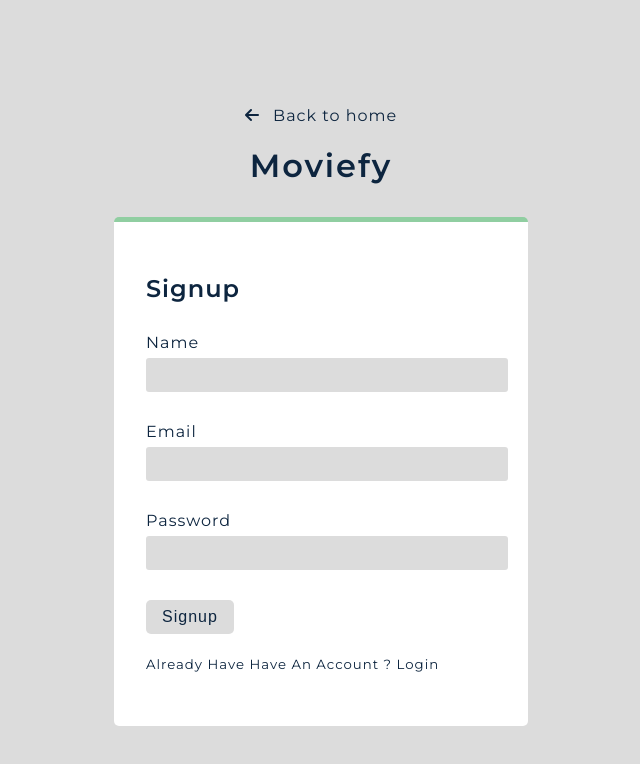
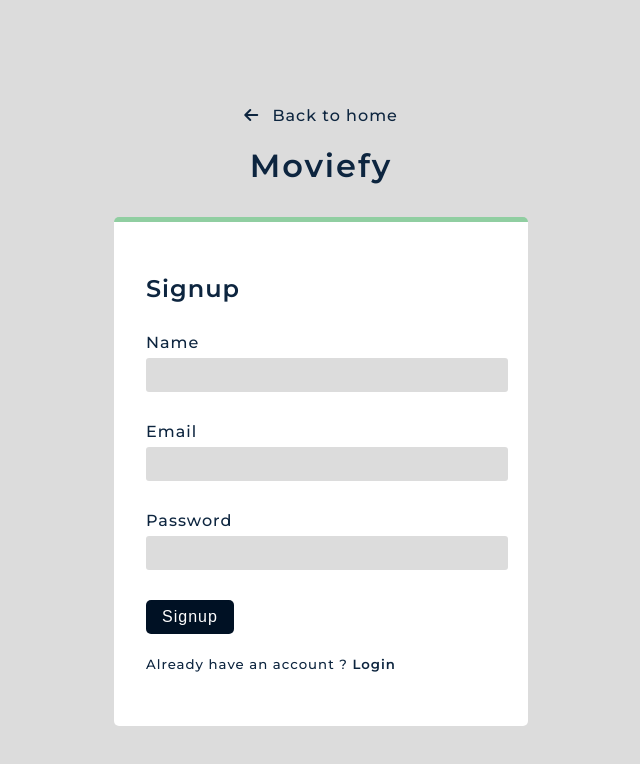
Before and after one commit to ksb-dev/moviefy-react-node, a React (Create React App) app in the folder client/: page /signup in a window 1280 px wide. Shown: the top 764 px of the page, without its empty margins (319-959 px from the left). Built offline with nearby package versions, Linux system fonts and the light colour scheme; no server answers.

Commit message:
Initial Commit

```diff
--- a/client/src/components/Pagination/_pagination.scss
+++ b/client/src/components/Pagination/_pagination.scss
@@ -30,6 +30,10 @@
       margin: 0.5rem;
       cursor: pointer;
       border-radius: 50%;
+    }
+
+    .paginationItem:hover {
+      transform: scale(1.1);
     }
   }
 }
--- a/client/src/pages/Login/Login.js
+++ b/client/src/pages/Login/Login.js
@@ -101,7 +101,7 @@ export default function Login () {
         }
       >
         <h2 className={toggleMode === 'white' ? ' darkColor1' : ' lightColor1'}>
-          login
+          Login
         </h2>
 
         <label className='login__form-label'>
@@ -112,7 +112,7 @@ export default function Login () {
                 : 'login__form-label-email lightColor1'
             }
           >
-            email
+            Email
           </span>
           <input
             className={
@@ -135,7 +135,7 @@ export default function Login () {
                   : 'login__form-label-password lightColor1'
               }
             >
-              password
+              Password
             </span>
             {password && !show && (
               <i
@@ -175,8 +175,8 @@ export default function Login () {
           <button
             className={
               toggleMode === 'white'
-                ? 'login__form-btn lightBg2 darkColor1'
-                : 'login__form-btn darkBg2 lightColor1'
+                ? 'login__form-btn darkBg2 lightColor1'
+                : 'login__form-btn lightBg2 darkColor1'
             }
           >
             Login
@@ -187,8 +187,8 @@ export default function Login () {
           <button
             className={
               toggleMode === 'white'
-                ? 'login__form-btn lightBg2 darkColor1'
-                : 'login__form-btn darkBg2 lightColor1'
+                ? 'login__form-btn darkBg2 lightColor1'
+                : 'login__form-btn lightBg2 darkColor1'
             }
           >
             Loggging in
--- a/client/src/pages/Login/_login.scss
+++ b/client/src/pages/Login/_login.scss
@@ -11,7 +11,7 @@
     letter-spacing: 1px;
 
     h4 {
-      font-weight: 400;
+      font-weight: 500;
       margin: 0;
       margin-top: 2rem;
     }
@@ -30,7 +30,6 @@
     width: 350px;
     max-width: 350px;
     padding: 2rem;
-    text-transform: capitalize;
     letter-spacing: 1px;
     border-radius: var(--border-radius);
     border-top: 5px solid #90cea1;
@@ -55,6 +54,7 @@
       &-password {
         display: block;
         margin-bottom: 6px;
+        font-weight: 500;
       }
 
       &-input {
@@ -79,13 +79,15 @@
       letter-spacing: 1px;
       cursor: pointer;
       border: none;
+      font-weight: 500;
     }
 
     &-ask {
-      font-weight: 400;
+      font-weight: 500;
       &-link {
         text-decoration: none;
         cursor: pointer;
+        font-weight: bold;
       }
     }
 
--- a/client/src/pages/Signup/Signup.js
+++ b/client/src/pages/Signup/Signup.js
@@ -96,7 +96,7 @@ export default function Signup () {
         }
       >
         <h2 className={toggleMode === 'white' ? ' darkColor1' : ' lightColor1'}>
-          signup
+          Signup
         </h2>
 
         <label className='login__form-label'>
@@ -107,7 +107,7 @@ export default function Signup () {
                 : 'login__form-label-name lightColor1'
             }
           >
-            name
+            Name
           </span>
           <input
             className={
@@ -129,7 +129,7 @@ export default function Signup () {
                 : 'login__form-label-email lightColor1'
             }
           >
-            email
+            Email
           </span>
           <input
             className={
@@ -152,7 +152,7 @@ export default function Signup () {
                   : 'login__form-label-password lightColor1'
               }
             >
-              password
+              Password
             </span>
             {password && !show && (
               <i
@@ -192,8 +192,8 @@ export default function Signup () {
           <button
             className={
               toggleMode === 'white'
-                ? 'login__form-btn lightBg2 darkColor1'
-                : 'login__form-btn darkBg2 lightColor1'
+                ? 'login__form-btn darkBg2 lightColor1'
+                : 'login__form-btn lightBg1 darkColor1'
             }
           >
             Signup
@@ -204,8 +204,8 @@ export default function Signup () {
           <button
             className={
               toggleMode === 'white'
-                ? 'login__form-btn lightBg2 darkColor1'
-                : 'login__form-btn darkBg2 lightColor1'
+                ? 'login__form-btn darkBg2 lightColor1'
+                : 'login__form-btn lightBg1 darkColor1'
             }
           >
             Signing in
@@ -219,7 +219,7 @@ export default function Signup () {
               : 'login__form-ask lightColor1'
           }
         >
-          Already have have an account ?{' '}
+          Already have an account ?{' '}
           <Link
             to='/login'
             className={
```
Also changed, not shown: 11 other files (tests, documents, lock files or other folders).
